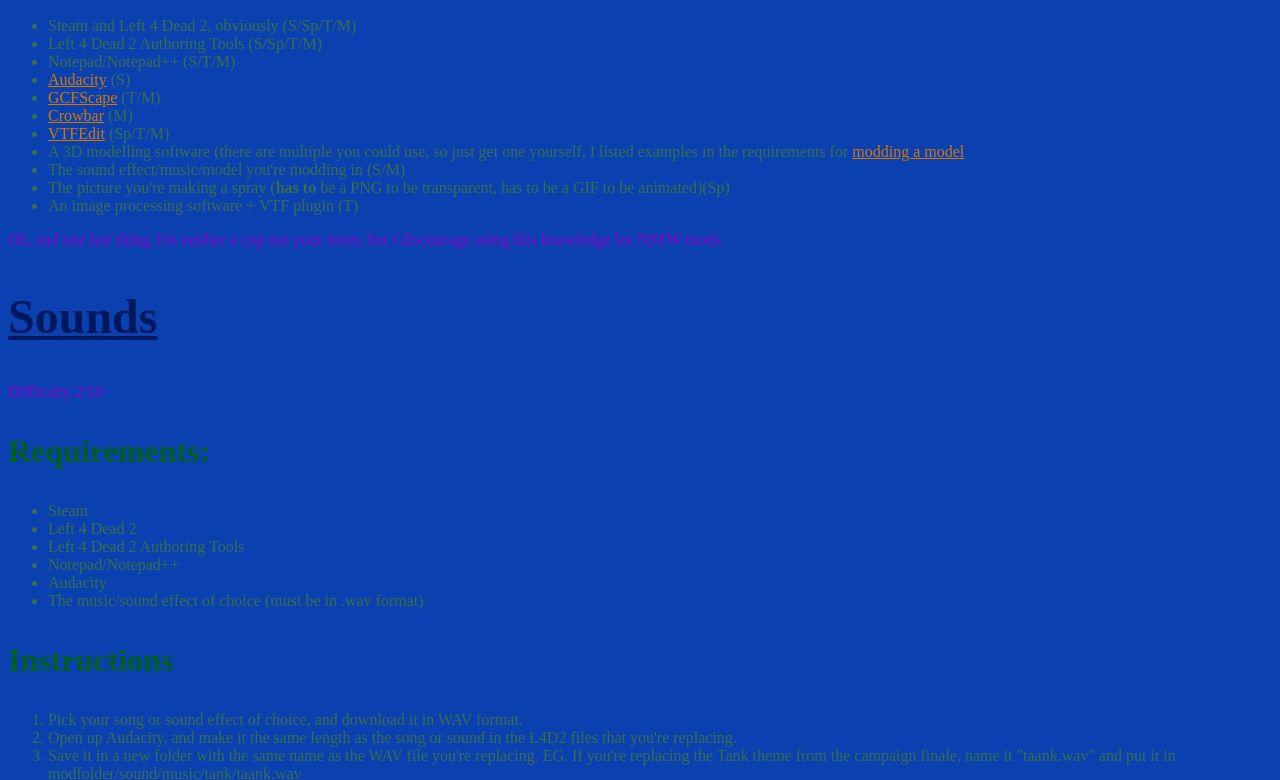
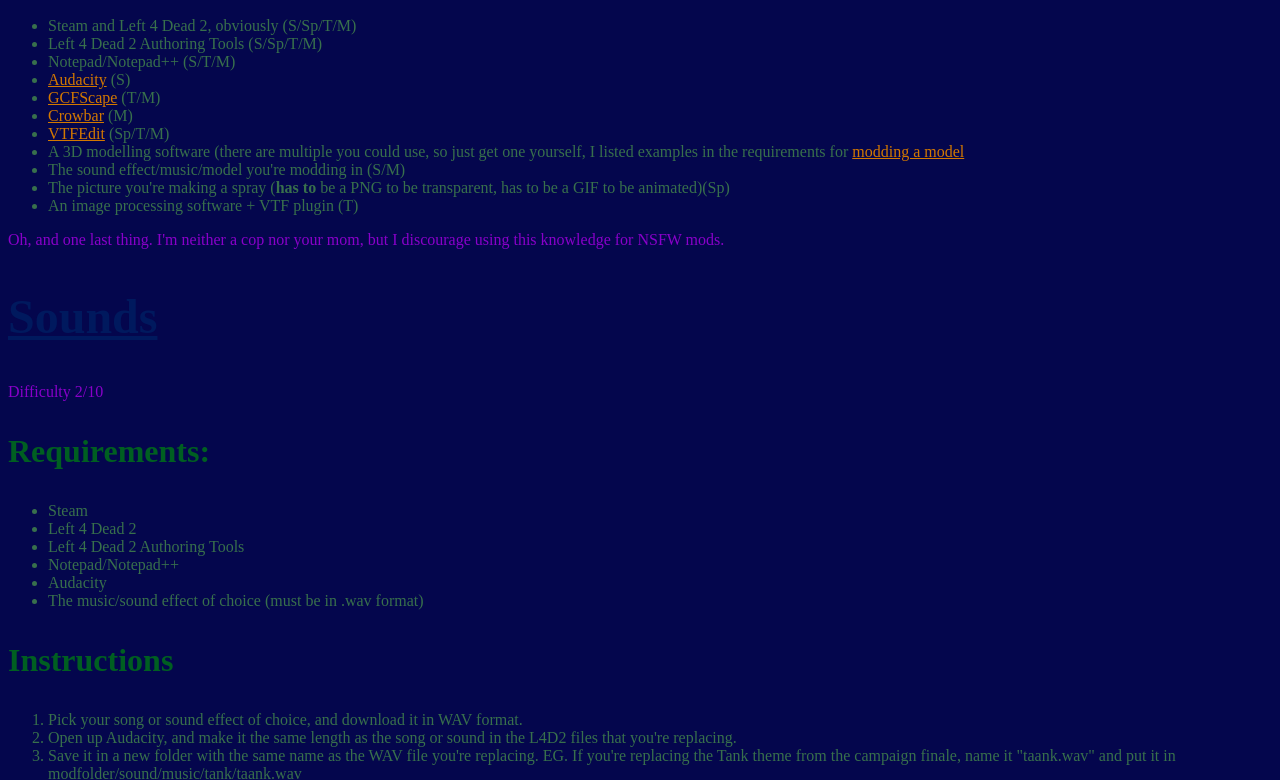
Before and after one commit to MoltenDishrag59/HowTo, a plain HTML site: page index.html in a window 1280 px wide. Shown: the part 635-1415 px from the top of the page. Drawn offline with Linux system fonts and the light colour scheme.

Commit message:
Update style.css

```diff
--- a/resources/css/style.css
+++ b/resources/css/style.css
@@ -25,7 +25,7 @@ h3 {
     color: #005f21;
 }
 * {
-    background-color: rgb(11, 64, 177);
+    background-color: rgb(4, 6, 77);
 }
 h4 {
     color: rgb(226, 53, 0);
```
